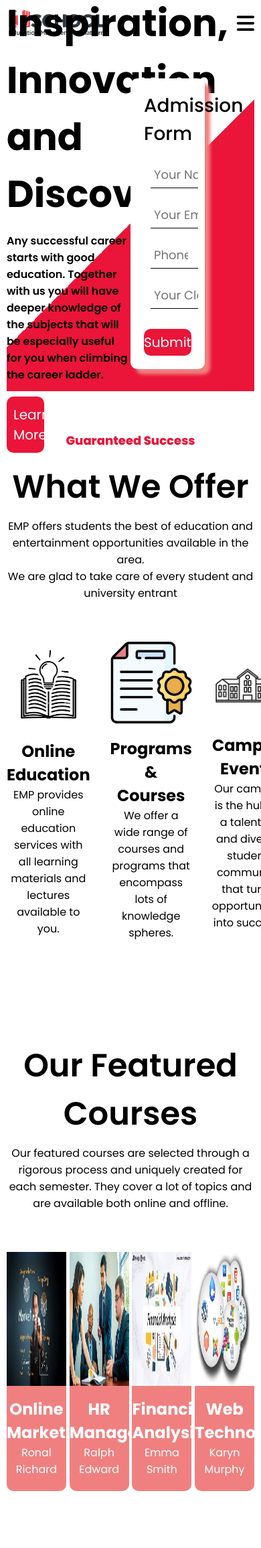
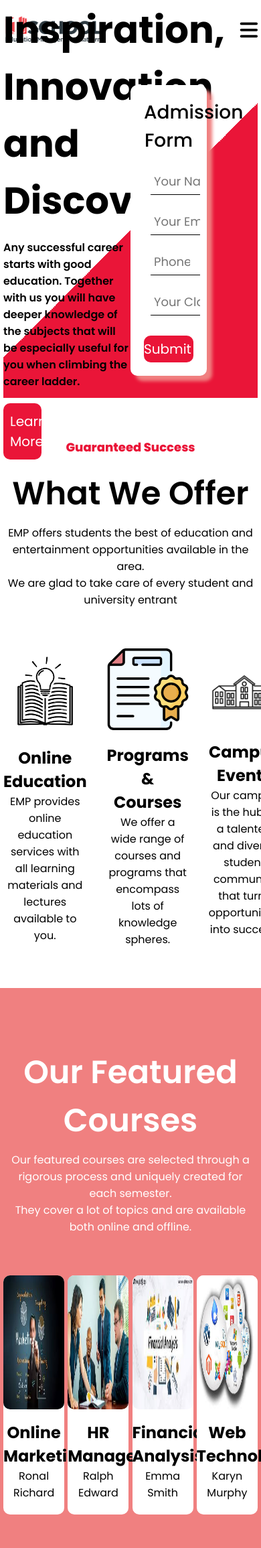
Before and after one commit to Zubaer-ahamad/School-Management-System, a PHP site: page / in a window 390 px wide; the page is wider, and only the part inside the window is pictured. Shown: that part at 67% size. Before the commit the page ends 2226 px from the top of that part, so only its background shows below. Run offline with PHP 8.4, Linux system fonts and the light colour scheme.

Commit message:
add container to style and update

```diff
--- a/assets/css/home.css
+++ b/assets/css/home.css
@@ -3,6 +3,7 @@ nav {
     display: flex;
     justify-content: space-between;
     align-items: center;
+    margin-top: 20px;
 }
 
 .header-logo {
@@ -189,10 +190,12 @@ form h3 {
 }
 
 /* featured section */
+
 .featured-container {
-    /* background-color: ; */
+    background-color: lightcoral;
     padding-top: 30px;
     padding-bottom: 50px;
+    color: #fff;
 }
 
 .featured-card-group {
@@ -204,18 +207,19 @@ form h3 {
 
 .featured-card {
     width: 24%;
-    background-color: lightcoral;
+    background-color: #fff;
     padding-bottom: 20px;
     border-radius: 10px;
 }
 
 .featured-card-image img {
     height: 200px;
+    border-radius: 10px;
 }
 
 .featured-card-content {
     text-align: center;
-    color: #fff;
+    color: #000;
     margin-top: 10px;
 }
 
--- a/assets/css/style.css
+++ b/assets/css/style.css
@@ -5,9 +5,10 @@
     font-family: "Poppins", sans-serif;
 }
 
-body {
+.container {
     width: 1240px;
-    padding: 20px;
+    padding-left: 10px;
+    padding-right: 10px;
     margin: 0 auto;
 }
 
@@ -25,8 +26,9 @@ img {
 }
 
 @media only screen and (max-width: 1030px) {
-    body {
+    .container {
         width: 100%;
-        padding: 10px;
+        padding-left: 5px;
+        padding-right: 5px;
     }
 }
--- a/index.php
+++ b/index.php
@@ -15,7 +15,7 @@
 
 <body>
     <!-- header section start -->
-    <header>
+    <header class="container">
         <nav>
             <div>
                 <a href="#">
@@ -43,7 +43,7 @@
     <!-- main Start Hare -->
     <main>
         <!-- hear section start -->
-        <section>
+        <section class="container">
             <div class="hero">
                 <div class="hero-content">
                     <h1>Inspiration, Innovation and Discovery</h1>
@@ -79,7 +79,7 @@
         <!-- hear section start -->
 
         <!-- offer section start -->
-        <section>
+        <section class="container">
             <div class="offer-content">
                 <h4 class="offer-title">Guaranteed Success</h4>
                 <h2 class="offer-subtitle">What We Offer</h2>
@@ -122,9 +122,10 @@
 
         <!-- featured section start -->
         <section class="featured-container">
+            <div class="container">
                 <div class="offer-content">
                     <h2 class="offer-subtitle">Our Featured Courses</h2>
-                <p>Our featured courses are selected through a rigorous process and uniquely created for each semester. They cover a lot of topics and are available both online and offline.</p>
+                    <p>Our featured courses are selected through a rigorous process and uniquely created for each semester.<br> They cover a lot of topics and are available both online and offline.</p>
                 </div>
                 <div class="featured-card-group">
                     <!-- card-1 -->
@@ -168,6 +169,7 @@
                         </div>
                     </div>
                 </div>
+            </div>
         </section>
         <!-- featured section end -->
     </main>
```
Lines whose indentation alone changed are shown as unchanged.
